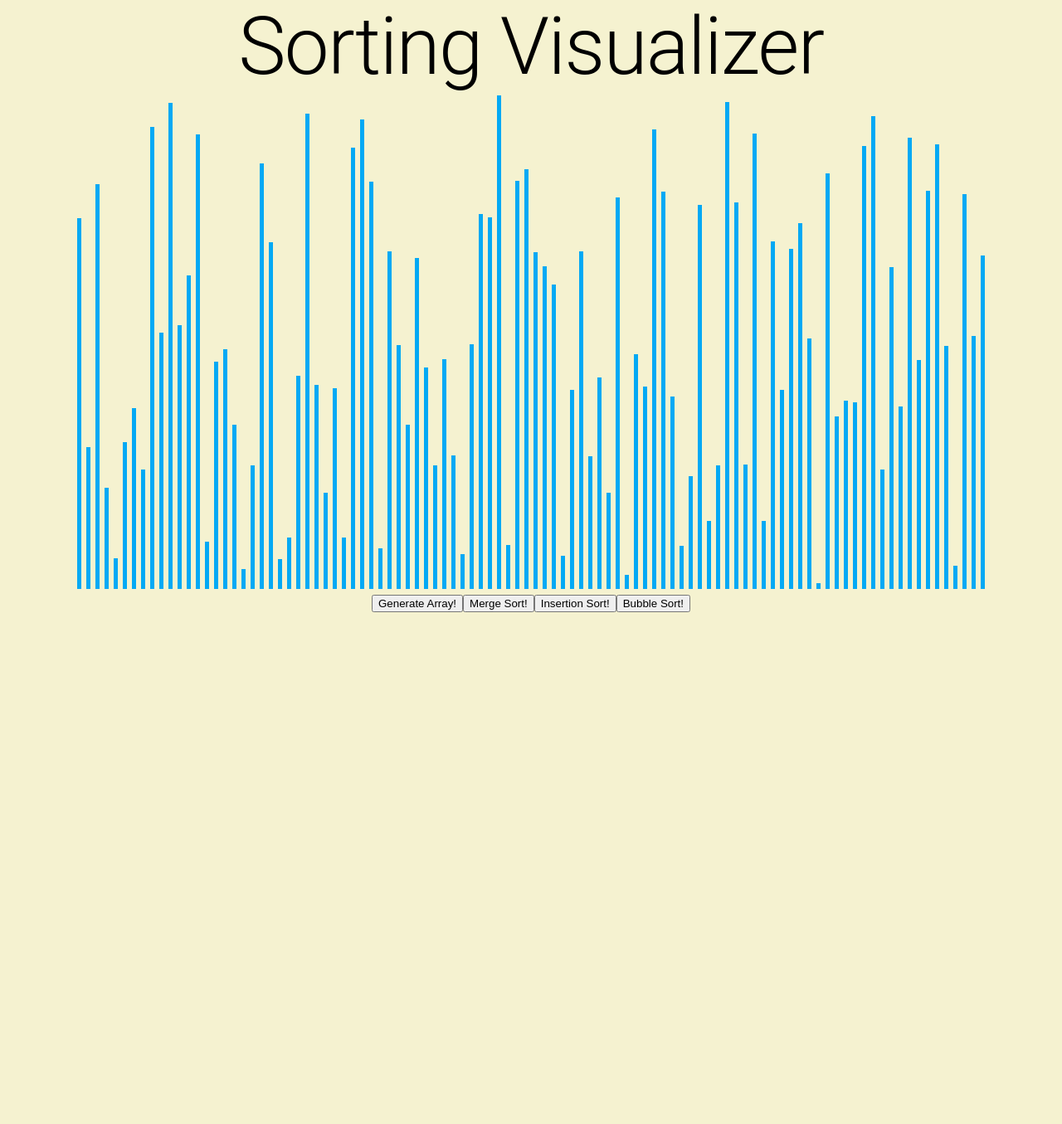
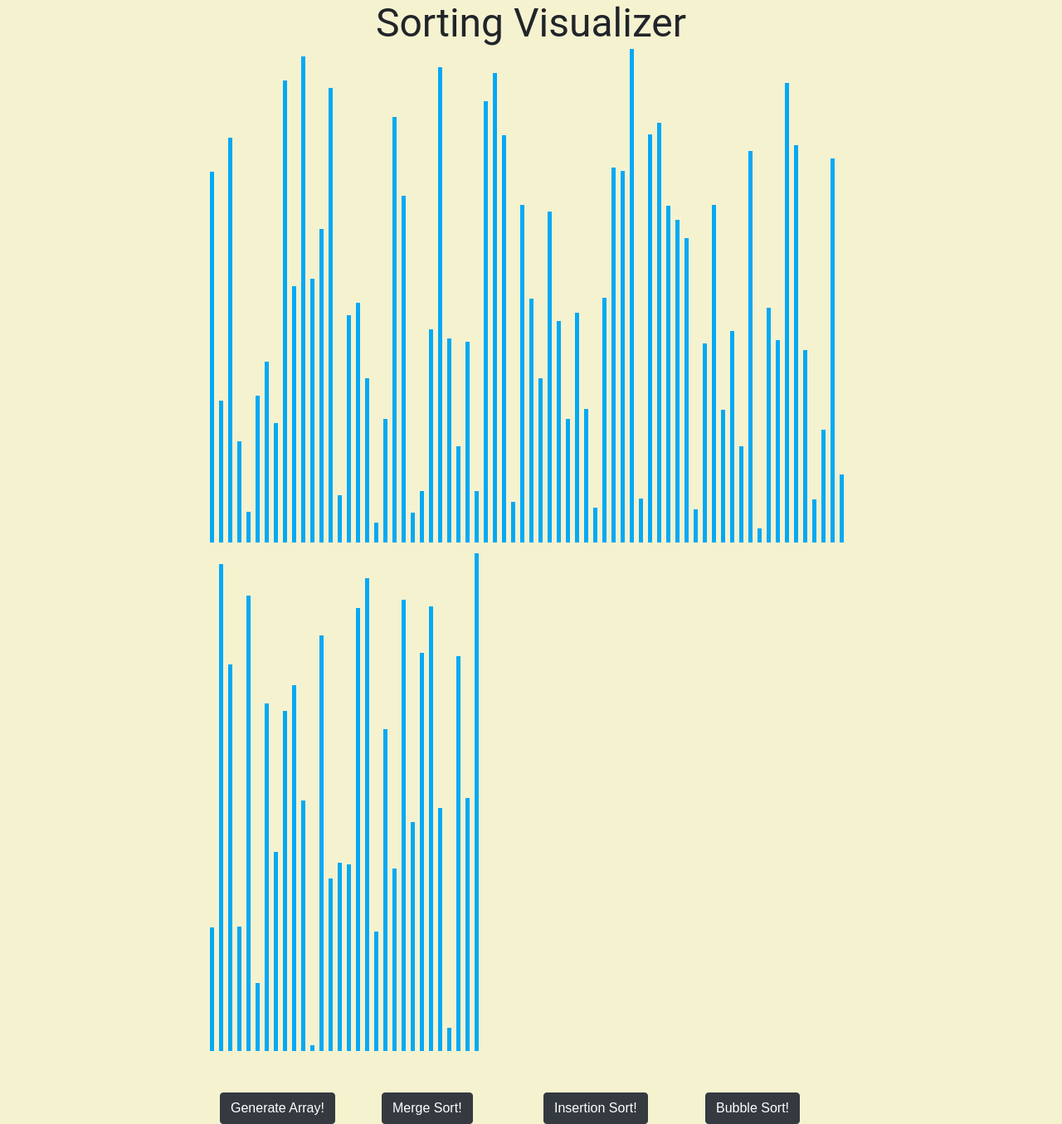
Before and after one commit to umawani/VisualSorting, a React (Create React App) app in the folder sorting_visual/: page / in a window 1280 px wide. Shown: the whole page at 83% size. Before the commit the page ends 800 px from the top, so only its background shows below. Built offline with nearby package versions, Linux system fonts and the light colour scheme.

Commit message:
Styling + mass refactoring

```diff
--- a/sorting_visual/package.json
+++ b/sorting_visual/package.json
@@ -3,6 +3,8 @@
   "version": "0.1.0",
   "private": true,
   "dependencies": {
+    "jquery": "^1.9.1",
+    "popper.js": "^1.16.1",
     "react": "^16.13.1",
     "react-dom": "^16.13.1",
     "react-scripts": "0.9.5",
--- a/sorting_visual/src/App.js
+++ b/sorting_visual/src/App.js
@@ -1,4 +1,5 @@
 import React, { Component } from 'react';
+import 'bootstrap/dist/css/bootstrap.min.css';
 import SortingVisualizer from './SortingVisualizer/SortingVisualizer'
 import './App.css';
 
--- a/sorting_visual/src/SortingVisualizer/SortingVisualizer.css
+++ b/sorting_visual/src/SortingVisualizer/SortingVisualizer.css
@@ -2,12 +2,6 @@ body{
   height: 100%;
   width: 100%;
   background-color: #F5F2D0
-}
-
-
-#bars-container{
-
-
 }
 
 .array-bar{
@@ -15,3 +9,22 @@ body{
   display: inline-block;
   margin: 3px;
 }
+
+#page-container {
+  position: relative;
+  min-height: 100vh;
+  margin-left: 250px;
+  margin-right: 250px;
+}
+
+#content-wrap {
+  padding-bottom: 2.5rem;    /* Footer height */
+
+}
+
+#footer {
+  position: absolute;
+  bottom: 0;
+  width: 10%;        /* Footer height */
+  background-color: black
+}
--- a/sorting_visual/src/SortingVisualizer/SortingVisualizer.jsx
+++ b/sorting_visual/src/SortingVisualizer/SortingVisualizer.jsx
@@ -1,6 +1,14 @@
 import React from 'react';
 import './SortingVisualizer.css';
+
+
 import Typography from '@material-ui/core/Typography';
+import Container from 'react-bootstrap/Container';
+import Row from 'react-bootstrap/Row';
+import Col from 'react-bootstrap/Col';
+import Button from 'react-bootstrap/Button';
+
+
 import {getMergeSortAnimations} from '../SortingAlgorithms/MergeSort.js'
 import {getInsertionSortAnimations} from '../SortingAlgorithms/InsertionSort.js'
 import {getBubbleSortAnimations} from '../SortingAlgorithms/BubbleSort.js'
@@ -8,6 +16,7 @@ import {getBubbleSortAnimations} from '../SortingAlgorithms/BubbleSort.js'
 const INITIAL_COLOR = '#03a9f4';
 const PROCESSING_COLOR = 'gold';
 const FRONTIER_COLOR = 'red';
+
 
 export default class SortingVisualizer extends React.Component {
   constructor(props){
@@ -26,9 +35,10 @@ export default class SortingVisualizer extends React.Component {
 
   resetArray(){
     const array = [];
-    for(let i = 0; i < 100; i++){
+    for(let i = 0; i < 99; i++){
       array.push(randomIntFromInterval(5,600));
     }
+    array.push(600)
     this.setState({array : array, processing : false});
   }
 
@@ -135,9 +145,12 @@ export default class SortingVisualizer extends React.Component {
   render() {
     const {array} = this.state;
     return (
+      <div id="page-container">
+        <header>
+          <Typography variant="h3" color="inherit">Sorting Visualizer</Typography>
+        </header>
         <body>
-        <Typography variant="h1" color="inherit">Sorting Visualizer</Typography>
-        <div id = "bars-container">
+          <div id="content-wrap">
               {array.map((value, index) => (
                 <div className="array-bar"
                 key={index}
@@ -145,22 +158,35 @@ export default class SortingVisualizer extends React.Component {
                 </div>
               ))}
           </div>
-        <div>
-          <button onClick=
+          <footer>
+            <Container fluid>
+              <Row>
+                <Col>
+                  <Button variant='dark' onClick=
                   {() => this.state.processing ? console.log("in process") :
-            (this.setState({processing : true}, () => this.resetArray()))}> Generate Array! </button>
-          <button onClick=
+                    (this.setState({processing : true}, () => this.resetArray()))}> Generate Array! </Button>
+                </Col>
+                <Col>
+                  <Button variant='dark' onClick=
                   {() => this.state.processing ? console.log("in process") :
                     (this.setState({processing : true, checked : false} ,
-            () => this.mergeSort()))}> Merge Sort! </button>
-          <button onClick= {() => this.state.processing ? console.log("in process") :
+                    () => this.mergeSort()))}> Merge Sort! </Button>
+                </Col>
+                <Col>
+                  <Button variant='dark' onClick= {() => this.state.processing ? console.log("in process") :
                     (this.setState({processing : true, checked : false} ,
-            () => this.insertionSort()))}> Insertion Sort! </button>
-            <button onClick= {() => this.state.processing ? console.log("in process") :
+                    () => this.insertionSort()))}> Insertion Sort! </Button>
+                </Col>
+                <Col>
+                  <Button variant='dark' onClick= {() => this.state.processing ? console.log("in process") :
                     (this.setState({processing : true, checked : false} ,
-              () => this.bubbleSort()))}> Bubble Sort! </button>
+                    () => this.bubbleSort()))}> Bubble Sort! </Button>
+                </Col>
+              </Row>
+            </Container>
+          </footer>
+        </body>
       </div>
-      </body>
     );
   }
 }
```
Lines whose indentation alone changed are shown as unchanged.
